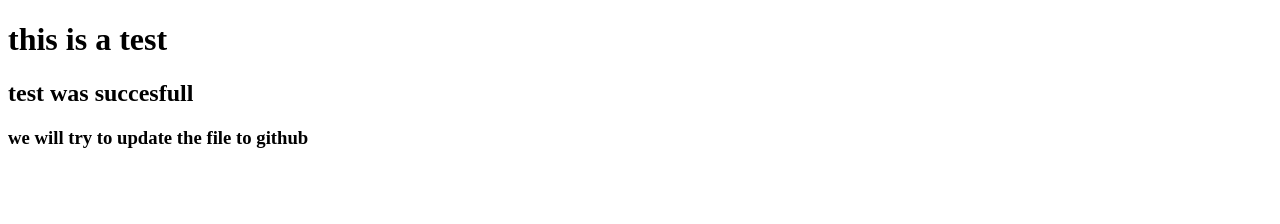
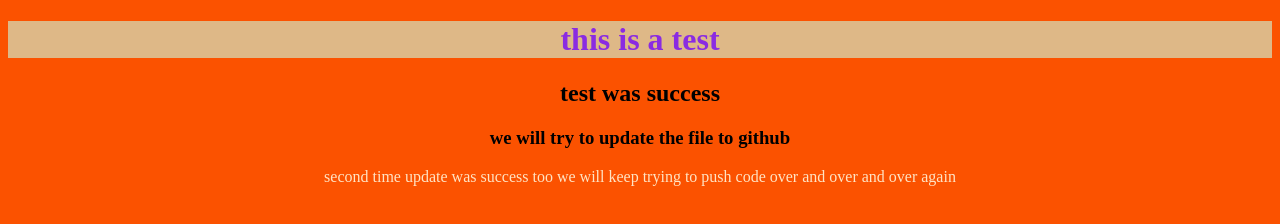
Before and after one commit to imtiazimran/this-is-a-test, a plain HTML site: page index.html in a window 1280 px wide. Drawn offline with Linux system fonts and the light colour scheme.

Commit message:
stylesheet added

```diff
--- a/index.html
+++ b/index.html
@@ -5,10 +5,12 @@
     <meta http-equiv="X-UA-Compatible" content="IE=edge">
     <meta name="viewport" content="width=device-width, initial-scale=1.0">
     <title>this is test</title>
+    <link rel="stylesheet" href="style.css">
 </head>
 <body>
     <h1>this is a test</h1>
-    <h2>test was succesfull</h2>
+    <h2>test was success</h2>
     <h3>we will try to update the file to github</h3>
+    <p>second time update was success too we will keep trying to push code over and over and over again</p>
 </body>
 </html>
--- /dev/null
+++ b/style.css
@@ -0,0 +1,11 @@
+body{
+    background-color: #fb5200;
+    text-align: center;
+}
+p{
+    color: bisque;
+}
+h1{
+    color: blueviolet;
+    background-color: burlywood;
+}
```
